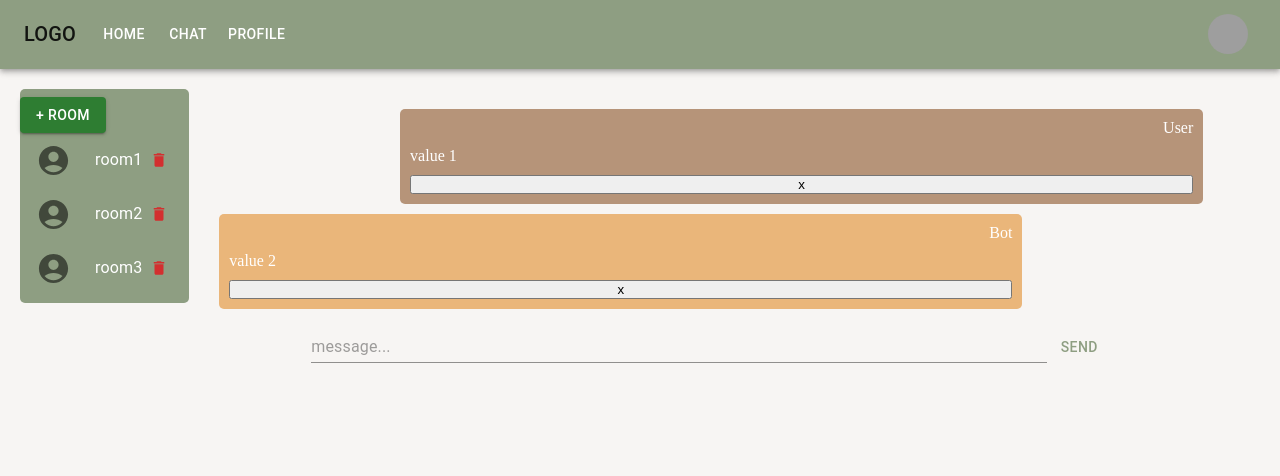
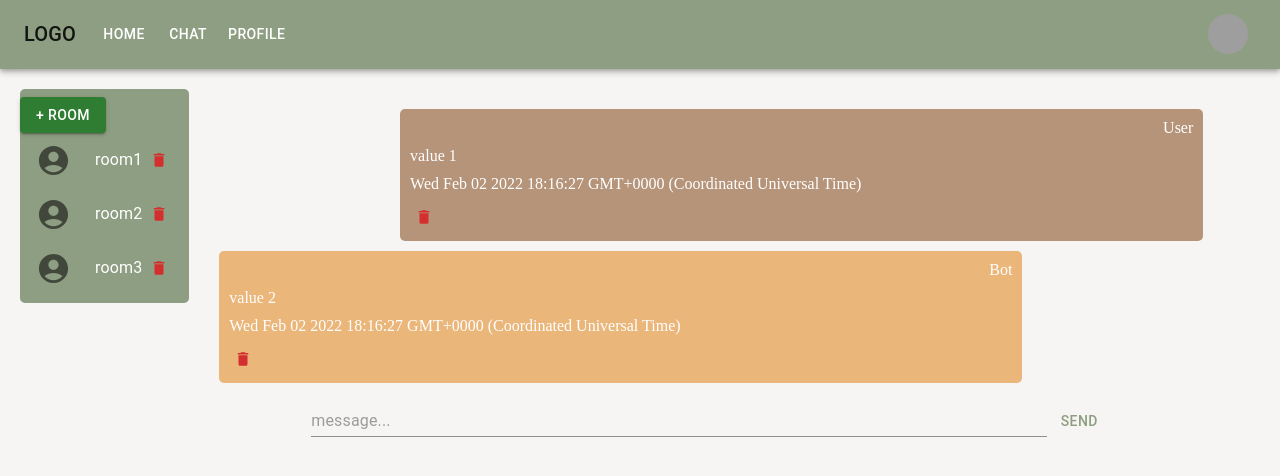
Before and after one commit to vvdementiev87/React-study, a React (Create React App) app in the folder react-app/: page /chat/room1 in a window 1280 px wide. Shown: the top 476 px of the page. Built offline with nearby package versions, Linux system fonts and the light colour scheme; grey boxes are pictures that could not be loaded.

Commit message:
update#19 06.02.2021

```diff
--- a/react-app/src/components/index.js
+++ b/react-app/src/components/index.js
@@ -4,3 +4,4 @@ export * from "./header";
 export * from "./layout";
 export * from "./chat";
 export * from "./profile-form";
+export * from "./message";
--- a/react-app/src/components/message-component/message-component.js
+++ b/react-app/src/components/message-component/message-component.js
@@ -1,9 +1,10 @@
 import React, { useEffect, useState, useRef, useCallback } from "react";
 import { useStyles } from "./use-style";
+import { Message } from "../message";
 import { Button, Input } from "@mui/material";
 import { useParams } from "react-router-dom";
 import { useSelector, useDispatch } from "react-redux";
-import { sendMessage, deleteMessage } from "../../store/messages";
+import { sendMessage } from "../../store/messages";
 import { messagesSelectorByRoomId } from "../../store/messages";
 
 export const MessageComponent = () => {
@@ -44,24 +45,8 @@ export const MessageComponent = () => {
   return (
     <div className={styles.messages} ref={ref}>
       <div className={styles.messagesList}>
-        {messages.map((message) => (
-          <div
-            key={message.id}
-            className={
-              message.author === "Bot"
-                ? styles.messageLeft
-                : styles.messageRight
-            }
-          >
-            <p className={styles.messageText}>{message.author}</p>
-            <p>{message.text}</p>
-            {/* <p className={styles.messageText}>{message?.date}</p> */}
-            <button
-              onClick={() => dispatch(deleteMessage(roomId, message?.id))}
-            >
-              x
-            </button>
-          </div>
+        {messages.map((message, index) => (
+          <Message key={index} message={message} roomId={roomId} />
         ))}
       </div>
       <div className={styles.messagesInput}>
--- /dev/null
+++ b/react-app/src/components/message/index.js
@@ -0,0 +1 @@
+export * from "./message";
--- /dev/null
+++ b/react-app/src/components/message/message.js
@@ -0,0 +1,34 @@
+import { useStyles } from "./use-style";
+import { useDispatch } from "react-redux";
+import { deleteMessage } from "../../store/messages";
+import { IconButton } from "@mui/material";
+import { Delete } from "@mui/icons-material";
+
+export function Message({ message, roomId }) {
+  const styles = useStyles();
+  const dispatch = useDispatch();
+
+  return (
+    <div
+      key={message.id}
+      className={
+        message.author === "Bot" ? styles.messageLeft : styles.messageRight
+      }
+    >
+      <p className={styles.messageText}>{message.author}</p>
+      <p>{message.text}</p>
+      <p>{Date(message.date)}</p>
+      {/* <p className={styles.messageText}>{message?.date}</p> */}
+      <div>
+        <IconButton
+          aria-label="delete"
+          size="small"
+          color="error"
+          onClick={() => dispatch(deleteMessage(roomId, message?.id))}
+        >
+          <Delete fontSize="inherit" />
+        </IconButton>
+      </div>
+    </div>
+  );
+}
--- /dev/null
+++ b/react-app/src/components/message/use-style.js
@@ -0,0 +1,69 @@
+import { makeStyles } from "@mui/styles";
+
+export const useStyles = makeStyles((ctx) => {
+  console.log("Ctx 2",ctx);
+  return {
+    messages: {
+      width: "100%",
+      maxWidth: "1024px",
+      padding: "20px 0 20px 20px",
+      display: "flex",
+      flexDirection: "column",
+           alignItems: "center",
+
+           justifyContent: "space-between",
+    },
+    messagesList: {
+      width: "100%",
+      gap: "10px",
+      display: "flex",
+      flexDirection: "column",
+           alignItems: "center",
+
+    },
+    messagesInput: {
+      width: "100%",
+      maxWidth: "800px",
+      padding: "20px 0",
+      display: "flex",
+      justifyContent: "space-between",
+      alignItems: "center",
+
+    },
+
+    messageLeft: {
+      alignSelf:"flex-start",
+      color: "#ffffff",
+      border: "none",
+      padding: "10px",
+      borderRadius: "5px",
+      backgroundColor: "#eab67a",
+      width: "80%",
+      gap: "10px",
+      margin: "0 10px",
+      display: "flex",
+      flexDirection: "column",
+      justifyContent: "center"
+    },
+    messageRight: {
+      alignSelf:"flex-end",
+      color: "#ffffff",
+      border: "none",
+      padding: "10px",
+      borderRadius: "5px",
+      backgroundColor: "#b69479",
+      width: "80%",
+      gap: "10px",
+      margin: "0 10px",
+      display: "flex",
+      flexDirection: "column",
+      justifyContent: "center"
+    },
+    messageText: {
+      wordBreak:"break-all",
+      width: "100%",
+      display: "flex",
+      justifyContent: "flex-end",
+    }
+  };
+});
--- a/react-app/src/store/messages/reducer.js
+++ b/react-app/src/store/messages/reducer.js
@@ -40,16 +40,9 @@ export const messagesReducer = (state = initialState, action) => {
         ...state,
         messages: {
           ...state.messages,
-          [action.payload.roomId]: [
-            state.messages[action.payload.roomId].filter(
-              (message) => message.id !== action.payload.messageId
-            ),
-            {
-              ...action.payload.message,
-              id: nanoid(),
-              date: new Date(),
-            },
-          ],
+          [action.payload.roomId]: state.messages[action.payload.roomId].filter(
+            (message) => message.id !== action.payload.messageId
+          ),
         },
       };
     default:
```
